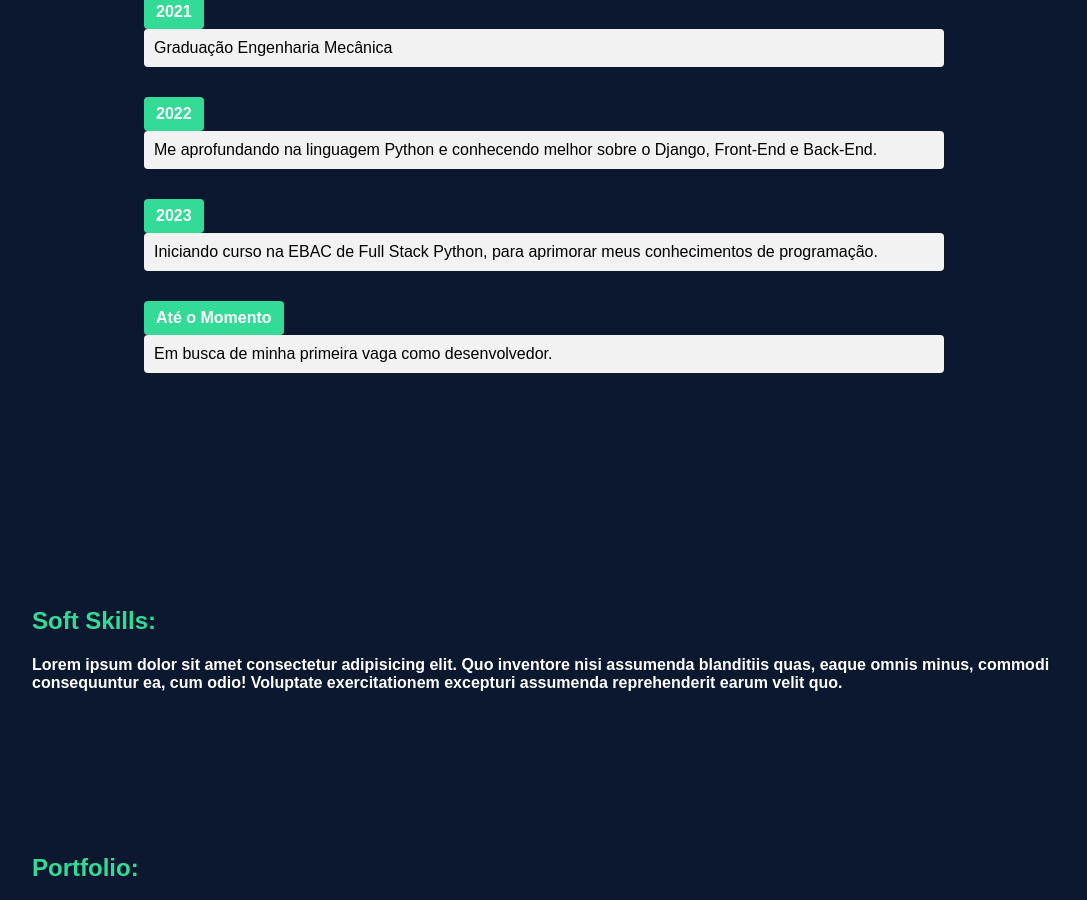
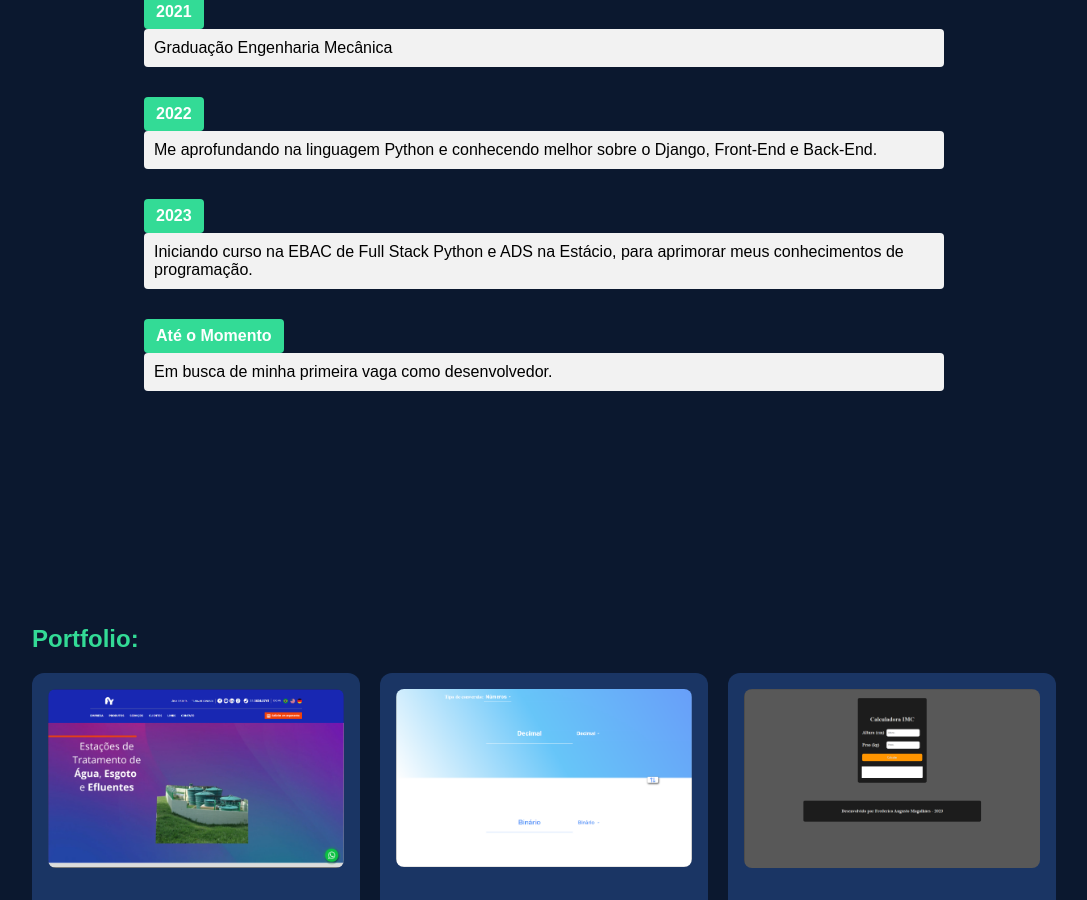
Before and after one commit to FredMagas/Meu-Portfolio, a Django app: page / in a window 1280 px wide. Shown: the part 1091-1991 px from the top of the page, without its empty margins (96-1183 px from the left). Run offline with Django 4.2, Linux system fonts and the light colour scheme; data comes from the database, SQL or seed files in the repository; some libraries are stand-ins or nearby versions.

Commit message:
Minor changes in index.html

```diff
--- a/fredmagaweb/templates/index.html
+++ b/fredmagaweb/templates/index.html
@@ -27,7 +27,7 @@
                     <ul>
                         <li><a href="#sobre-mim">Sobre Mim</a></li>
                         <li><a href="#experiencia">Experiência</a></li>
-                        <li><a href="#soft-skills">Soft Skills</a></li>
+                        {% comment %} <li><a href="#soft-skills">Skills</a></li> {% endcomment %}
                         <li><a href="#portfolio">Portfolio</a></li>
                         <li><a href="#contato">Contato</a></li>
                         <li><a href="#links">Links</a></li>
@@ -101,7 +101,7 @@
 
                     <li>
                         <div class="data">2023</div>
-                        <div class="evento">Iniciando curso na EBAC de Full Stack Python, para aprimorar meus conhecimentos de programação.</div>
+                        <div class="evento">Iniciando curso na EBAC de Full Stack Python e ADS na Estácio, para aprimorar meus conhecimentos de programação.</div>
                     </li>
 
                     <li>
@@ -111,11 +111,12 @@
                 </ul>
             </div>
         </section>
-        <section id="soft-skills">
+
+        {% comment %} <section id="soft-skills">
             <div class="habilities">
                 <div>
                     <h2>
-                        Soft Skills:
+                        Skills:
                     </h2>
 
                     <h4>
@@ -123,7 +124,8 @@
                     </h4>
                 </div>
             </div>
-        </section>
+        </section> {% endcomment %}
+
         <section id="portfolio">
             <div class="portfolio">
                 <h2>
@@ -263,7 +265,7 @@
             </div>
 
             <div class="direitos">
-                <h3>Frederico Magalhaes. Todos os direitos reservados.</h3>
+                <h3>&copy; Frederico Magalhaes. Todos os direitos reservados.</h3>
             </div>
         </section>
         <div class="btn-pageup">
```
Also changed, not shown: 1 other file.
